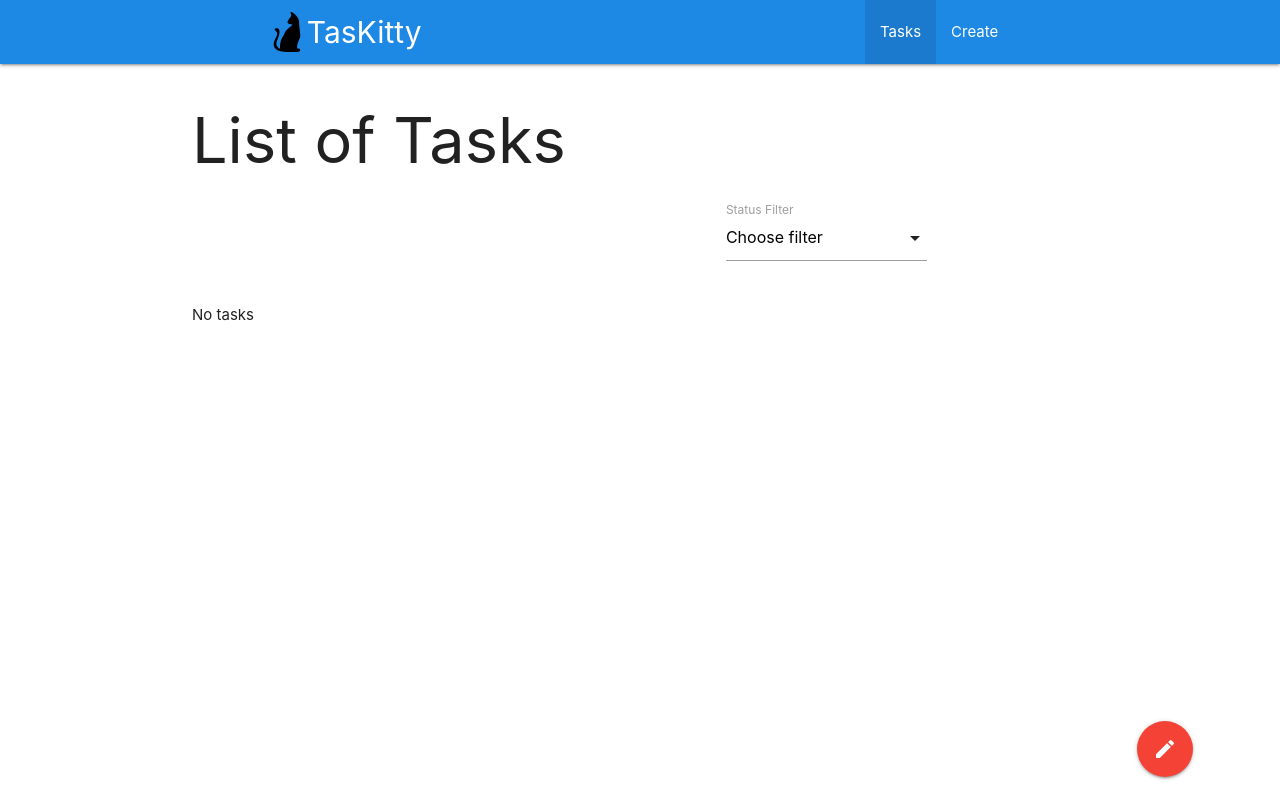
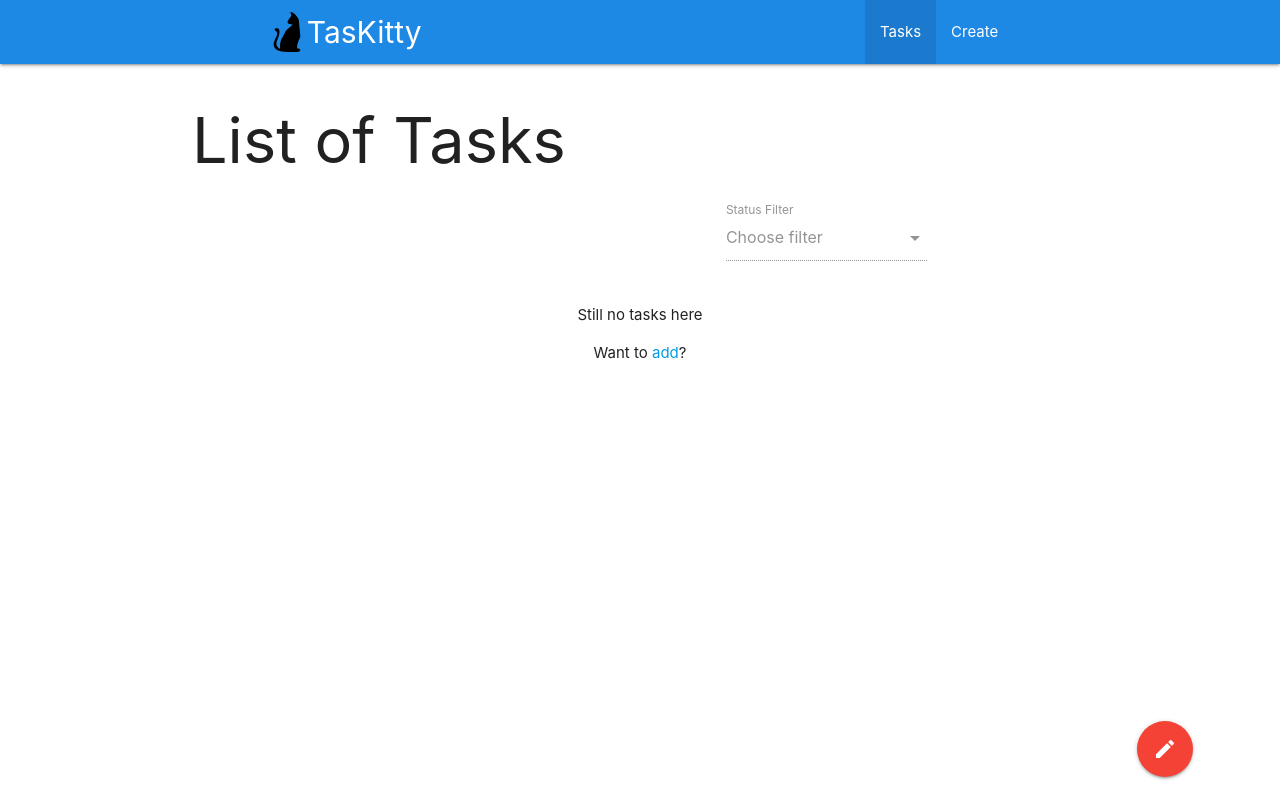
Before and after one commit to RedBullDogE/taskitty-pet, a Vue app: page / in a window 1280 px wide. Built offline with nearby package versions, Linux system fonts and the light colour scheme.

Commit message:
Update List view display when there are no tasks

```diff
--- a/src/views/List.vue
+++ b/src/views/List.vue
@@ -12,7 +12,7 @@
             </div>
 
             <div class="input-field col s3">
-                <select ref="select" v-model="filter">
+                <select ref="select" v-model="filter" :disabled="!tasks.length">
                     <option value disabled>Choose filter</option>
                     <option value="active">Active</option>
                     <option value="outdated">Outdated</option>
@@ -61,7 +61,10 @@
                 </tr>
             </tbody>
         </table>
-        <p v-else>No tasks</p>
+        <div v-else class="center">
+            <p>Still no tasks here</p>
+            <p>Want to <router-link to=/create>add</router-link>?</p>
+        </div>
 
         <Modal :task="taskToClose"/>
     </div>
```
